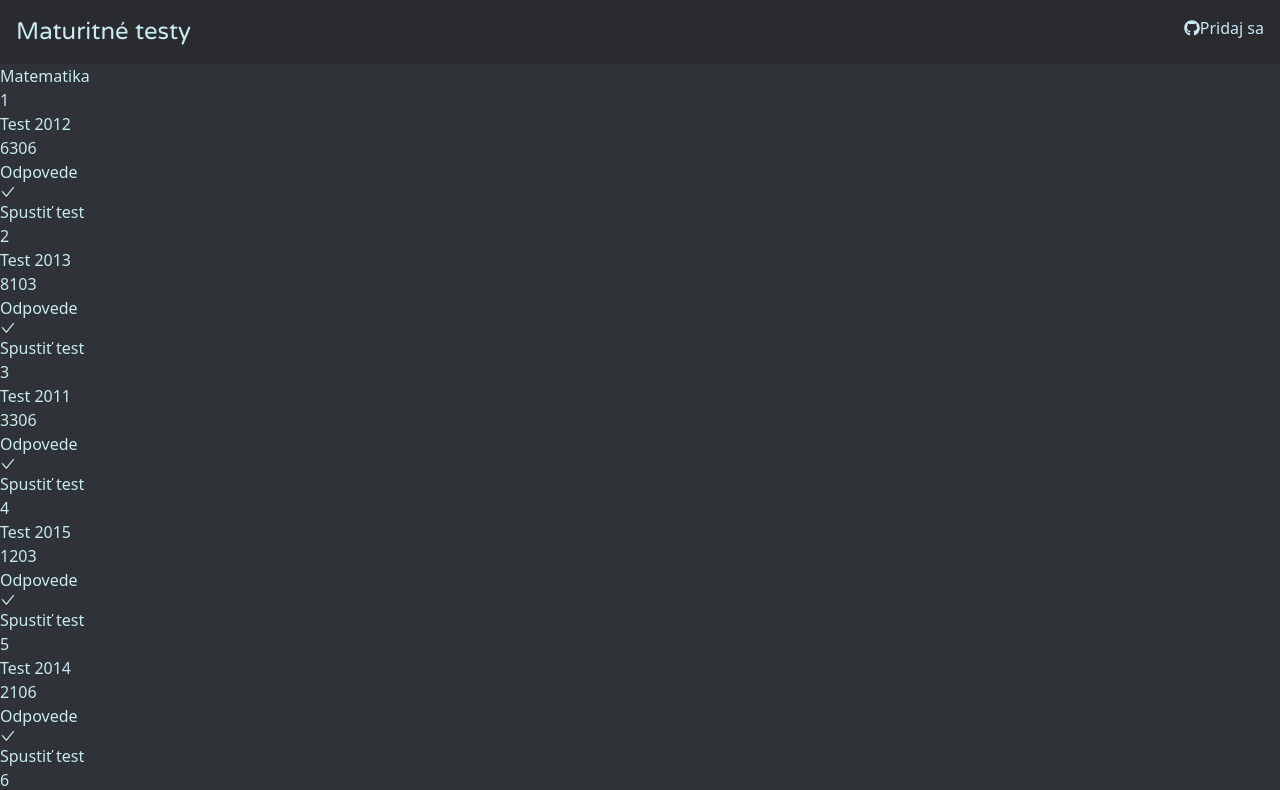
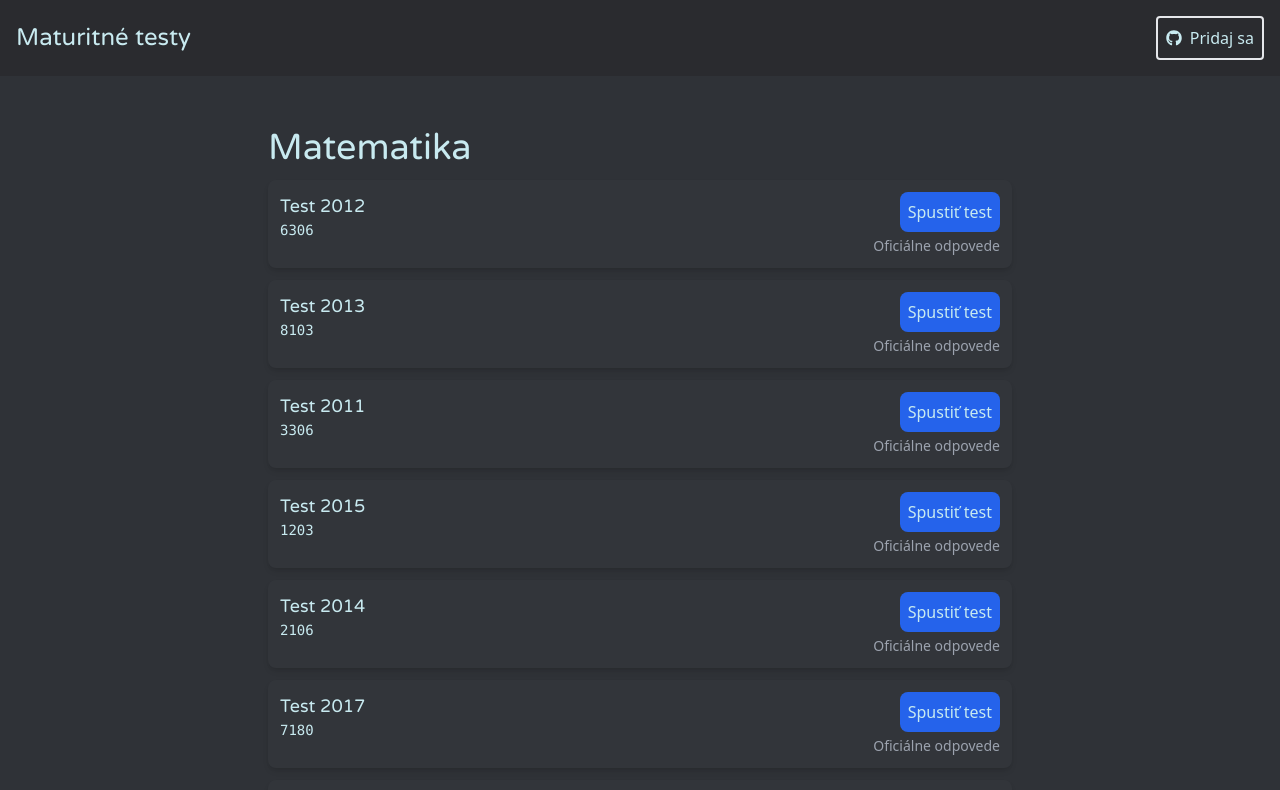
Before and after one commit to AdamAlberty/maturitne-testy, a React (Create React App) app: page / in a window 1280 px wide. Shown: the top 790 px of the page. Built offline with nearby package versions, Linux system fonts and the light colour scheme.

Commit message:
Change styles of test item in home

```diff
--- a/src/components/GlobalHeader.tsx
+++ b/src/components/GlobalHeader.tsx
@@ -4,8 +4,8 @@ import { FaGithub } from "react-icons/fa"
 
 const GlobalHeader = () => {
   return (
-    <header className="bg-darky">
-      <div className="flex justify-between p-4">
+    <header className="sticky top-0 bg-darky">
+      <div className="flex items-center justify-between p-4">
         <div className="font-display text-2xl">
           <Link to="/">Maturitné testy</Link>
         </div>
@@ -15,10 +15,10 @@ const GlobalHeader = () => {
             href="https://github.com/AdamAlberty/maturitne-testy"
             target="_blank"
             rel="noopener noreferrer"
-            className="flex items-center"
+            className="flex items-center rounded border-2  p-2 transition-colors hover:bg-light hover:text-darky"
           >
             <FaGithub />
-            <div>Pridaj sa</div>
+            <div className="ml-2">Pridaj sa</div>
           </a>
         </div>
       </div>
--- a/src/components/TestItem.js
+++ /dev/null
@@ -1,44 +0,0 @@
-import { Link } from "react-router-dom"
-import { AiOutlineCheck } from "react-icons/ai"
-
-const TestItem = (props) => {
-  return (
-    <div>
-      <div className="left">
-        <div className="number">{props.id}</div>
-        <div>
-          <a href={props.testLink} target="_blank" rel="noopener noreferrer">
-            {props.name}
-          </a>
-          <div className="left-bottom">
-            <div className="code">{props.code}</div>
-            {typeof props.testScore === "number" && (
-              <div className="test-score">
-                {((props.testScore / 30) * 100).toFixed(2)}%
-              </div>
-            )}
-          </div>
-        </div>
-      </div>
-
-      <div className="right">
-        <a href={props.keysLink} target="_blank" rel="noopener noreferrer">
-          Odpovede
-        </a>
-
-        <div
-          className={`checkbox ${props.completed && "checked"}`}
-          onClick={() => props.handleCompleted(props.id, !props.completed)}
-        >
-          <AiOutlineCheck />
-        </div>
-
-        <Link className="start-test-button" to={`/test/${props.slug}`}>
-          Spustiť test
-        </Link>
-      </div>
-    </div>
-  )
-}
-
-export default TestItem
--- /dev/null
+++ b/src/components/TestItem.tsx
@@ -0,0 +1,54 @@
+import { Link } from "react-router-dom"
+import { AiOutlineCheck } from "react-icons/ai"
+
+const TestItem = (props) => {
+  return (
+    <div className="mt-3 flex justify-between rounded-lg bg-dark p-3 shadow-md">
+      <div>
+        <div>
+          <a
+            className="font-display text-lg transition-colors hover:text-blue-400 focus:text-blue-400"
+            href={props.testLink}
+            target="_blank"
+            rel="noopener noreferrer"
+          >
+            {props.name}
+          </a>
+          <div className="left-bottom">
+            <div className="font-mono text-sm">{props.code}</div>
+            {typeof props.testScore === "number" && (
+              <div className="test-score">
+                {((props.testScore / 30) * 100).toFixed(2)}%
+              </div>
+            )}
+          </div>
+        </div>
+      </div>
+
+      <div className="flex flex-col items-end">
+        <Link
+          className="block rounded-lg bg-blue-600 p-2 transition-colors hover:bg-blue-500"
+          to={`/test/${props.slug}`}
+        >
+          Spustiť test
+        </Link>
+
+        <a
+          className="mt-1 text-sm text-gray-400 hover:text-gray-200"
+          href={props.keysLink}
+          target="_blank"
+          rel="noopener noreferrer"
+        >
+          Oficiálne odpovede
+        </a>
+
+        {/* TODO make completed toggle display */}
+        <div
+          onClick={() => props.handleCompleted(props.id, !props.completed)}
+        ></div>
+      </div>
+    </div>
+  )
+}
+
+export default TestItem
--- a/src/components/TestsList.js
+++ b/src/components/TestsList.tsx
@@ -1,5 +1,5 @@
 import { tests } from "../data/tests.ts"
-import TestItem from "./TestItem"
+import TestItem from "./TestItem.tsx"
 import { useEffect, useState } from "react"
 import PlaylistLink from "./PlaylistLink"
 
@@ -43,8 +43,8 @@ const TestsList = () => {
   }
 
   return (
-    <section>
-      <h2>Matematika</h2>
+    <section className="mx-auto mt-10 max-w-screen-md p-3">
+      <h2 className="font-display text-4xl">Matematika</h2>
       {tests.map((test) => (
         <TestItem
           testScore={testScores[test.id]}
--- a/src/pages/Home.js
+++ b/src/pages/Home.js
@@ -1,10 +1,10 @@
-import TestsList from "../components/TestsList"
+import TestsList from "../components/TestsList.tsx"
 
 const Home = () => {
   return (
-    <div>
+    <>
       <TestsList />
-    </div>
+    </>
   )
 }
 
--- a/tailwind.config.js
+++ b/tailwind.config.js
@@ -2,7 +2,12 @@ module.exports = {
   content: ["./src/**/*.{js,ts,jsx,tsx}"],
   theme: {
     extend: {
-      colors: { darky: "#2a2b2f", background: "#2f3237", light: "#c8eaf0" },
+      colors: {
+        darky: "#2a2b2f",
+        background: "#2f3237",
+        light: "#c8eaf0",
+        dark: "#32353a",
+      },
       fontFamily: {
         display: ['"Varela Round"', '"Inter"', "sans-serif"],
       },
```
